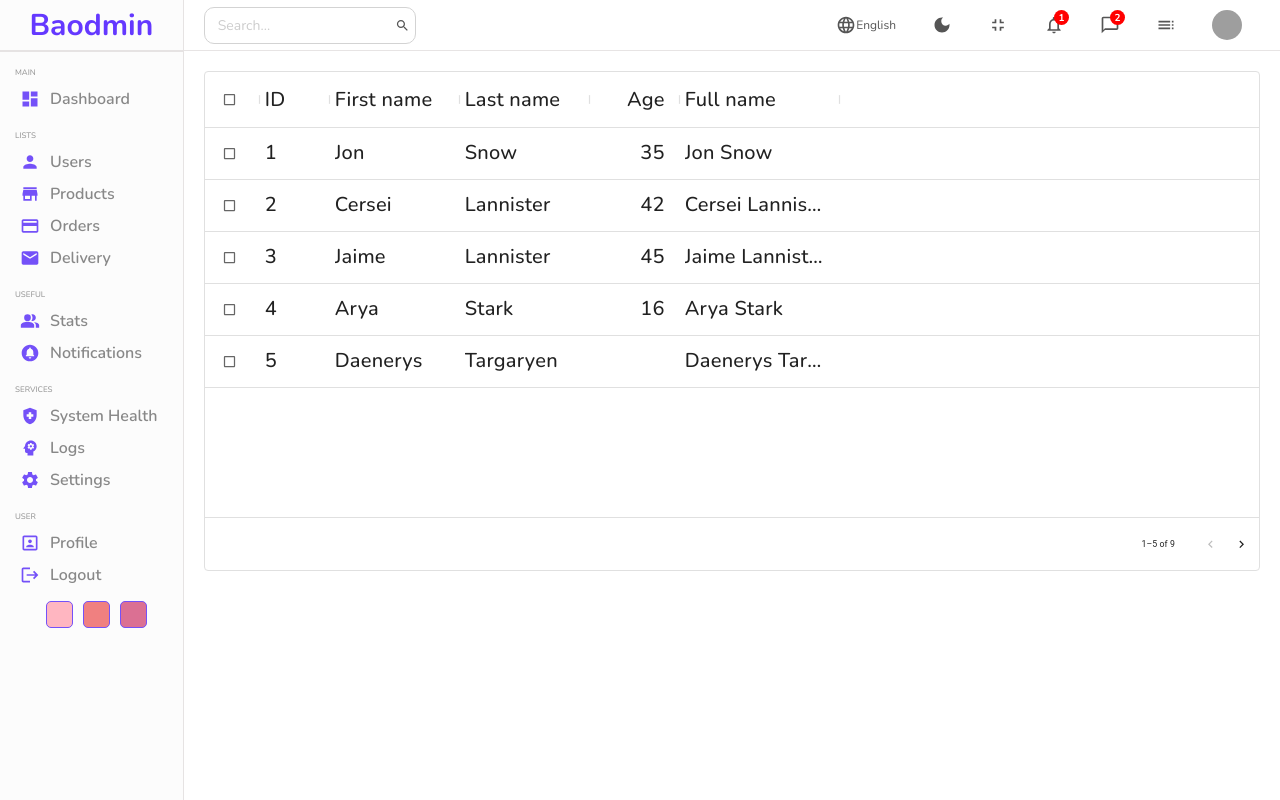
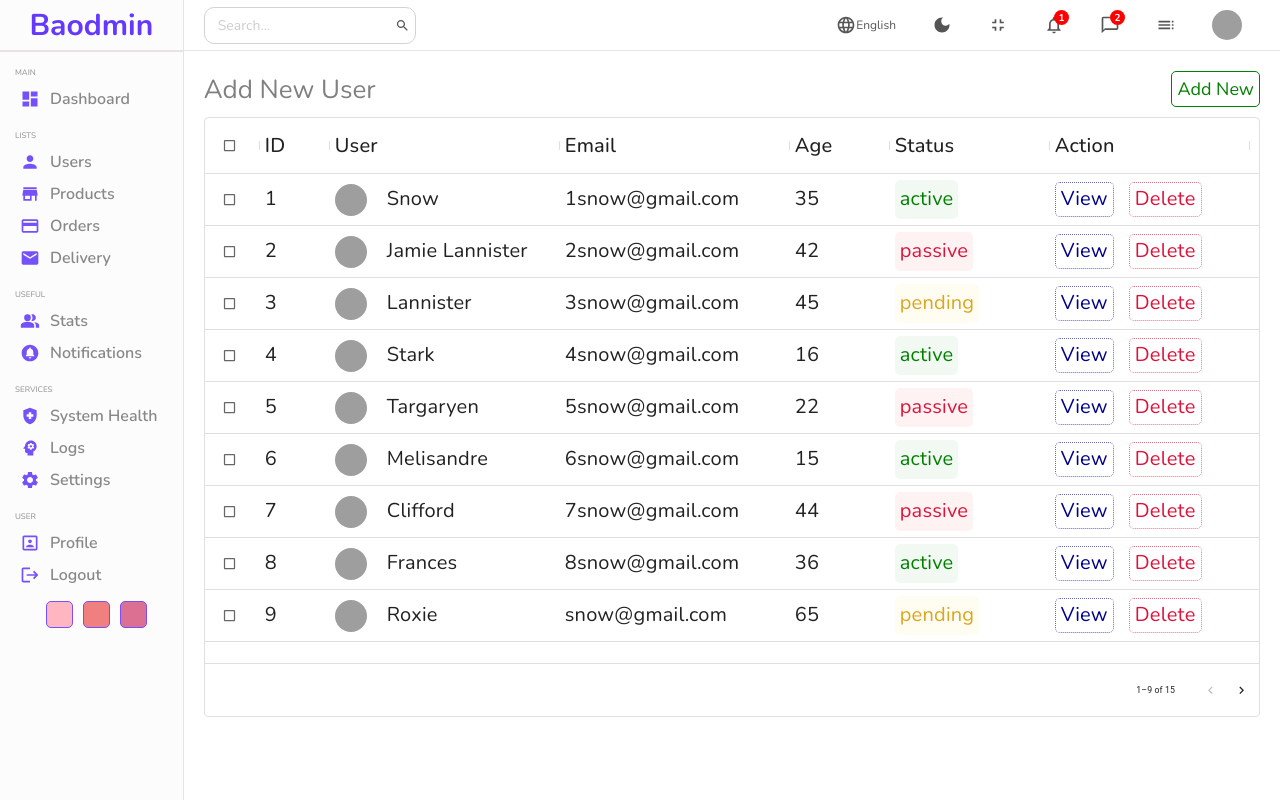
Before and after one commit to DevAnonitos/Dashboard_Reactjs, a React (Create React App) app: page /users in a window 1280 px wide. Built offline with nearby package versions, Linux system fonts and the light colour scheme; grey boxes are pictures that could not be loaded.

Commit message:
update-dataGrid

```diff
--- a/src/components/Datatable/Datatable.jsx
+++ b/src/components/Datatable/Datatable.jsx
@@ -1,54 +1,62 @@
 import React from 'react'
 import './datatable.scss'
 import { DataGrid } from '@mui/x-data-grid';
+import { userColumns, userRows } from "../../datatablesource";
+import { Link } from "react-router-dom";
+import { useState } from "react";
 
-const columns = [
-  { field: 'id', headerName: 'ID', width: 70 },
-  { field: 'firstName', headerName: 'First name', width: 130 },
-  { field: 'lastName', headerName: 'Last name', width: 130 },
-  {
-    field: 'age',
-    headerName: 'Age',
-    type: 'number',
-    width: 90,
-  },
-  {
-    field: 'fullName',
-    headerName: 'Full name',
-    description: 'This column has a value getter and is not sortable.',
-    sortable: false,
-    width: 160,
-    valueGetter: (params) =>
-      `${params.row.firstName || ''} ${params.row.lastName || ''}`,
+
+
+const Datatable = () => {
+
+  const [data, setData] = useState(userRows);
+
+  const handleDelete = (id) => {
+    setData(data.filter((item) => item.id !== id));
+  };
+
+  const actionColumn = [
+    {
+      field: "action",
+      headerName: "Action",
+      width: 200,
+      renderCell: (params) => {
+        return (
+          <div className="cellAction">
+            <Link to="/users/test" style={{ textDecoration: "none" }}>
+              <div className="viewButton">View</div>
+            </Link>
+            <div
+              className="deleteButton"
+              onClick={() => handleDelete(params.row.id)}
+            >
+              Delete
+            </div>
+          </div>
+        );
+      },
   },
 ];
 
-const rows = [
-  { id: 1, lastName: 'Snow', firstName: 'Jon', age: 35 },
-  { id: 2, lastName: 'Lannister', firstName: 'Cersei', age: 42 },
-  { id: 3, lastName: 'Lannister', firstName: 'Jaime', age: 45 },
-  { id: 4, lastName: 'Stark', firstName: 'Arya', age: 16 },
-  { id: 5, lastName: 'Targaryen', firstName: 'Daenerys', age: null },
-  { id: 6, lastName: 'Melisandre', firstName: null, age: 150 },
-  { id: 7, lastName: 'Clifford', firstName: 'Ferrara', age: 44 },
-  { id: 8, lastName: 'Frances', firstName: 'Rossini', age: 36 },
-  { id: 9, lastName: 'Roxie', firstName: 'Harvey', age: 65 },
-];
-
-
-const Datatable = () => {
   return (
     <div className='datatable'>
-      <div style={{ height: 500, width: '100%' }}>
-        <DataGrid
-          rows={rows}
-          columns={columns}
-          pageSize={5}
-          rowsPerPageOptions={[5]}
-          checkboxSelection
-          sx={{fontSize: 20, fontWeight: 500}}
-        />
+      <div className="datatableTitle">
+        Add New User
+        <Link to="/users/new" className="link">
+          Add New
+        </Link>
       </div>
+      <DataGrid
+        className="datagrid"
+        rows={data}
+        columns={userColumns.concat(actionColumn)}
+        pageSize={9}
+        rowsPerPageOptions={[9]}
+        checkboxSelection
+        sx={{
+          fontSize: 20,
+        }}
+      />
     </div>
   )
 }
--- a/src/components/Datatable/datatable.scss
+++ b/src/components/Datatable/datatable.scss
@@ -1,5 +1,80 @@
 .datatable {
     height: 600px;
     padding: 20px;
-    overflow: hidden;
+
+    .datatableTitle{
+        width: 100%;
+        font-size: 2.6rem;
+        color: gray;
+        margin-bottom: 10px;
+        display: flex;
+        align-items: center;
+        justify-content: space-between;
+
+        .link{
+            text-decoration: none;
+            color: green;
+            font-size: 1.8rem;
+            font-weight: 400;
+            border: 1px solid green;
+            padding: 5px;
+            border-radius: 5px;
+            cursor: pointer;
+        }
+    }
+
+    .cellWithImg {
+        display: flex;
+        align-items: center;
+
+        .cellImg {
+            width: 32px;
+            height: 32px;
+            border-radius: 50%;
+            object-fit: cover;
+            margin-right: 20px;
+        }
+    }
+
+    .cellWithStatus {
+        padding: 5px;
+        border-radius: 5px;
+
+        &.active {
+            background-color: rgba(0, 128, 0, 0.05);
+            color: green;
+        }
+
+        &.pending {
+            background-color: rgba(255, 217, 0, 0.05);
+            color: goldenrod;
+        }
+
+        &.passive {
+            background-color: rgba(255, 0, 0, 0.05);
+            color: crimson;
+        }
+    }
+
+    .cellAction {
+        display: flex;
+        align-items: center;
+        gap: 15px;
+
+        .viewButton {
+            padding: 2px 5px;
+            border-radius: 5px;
+            color: darkblue;
+            border: 1px dotted rgba(0, 0, 139, 0.596);
+            cursor: pointer;
+        }
+
+        .deleteButton {
+            padding: 2px 5px;
+            border-radius: 5px;
+            color: crimson;
+            border: 1px dotted rgba(220, 20, 60, 0.6);
+            cursor: pointer;
+        }
+    }
 }
--- /dev/null
+++ b/src/datatablesource.js
@@ -0,0 +1,163 @@
+export const userColumns = [
+    { field: "id", headerName: "ID", width: 70 },
+    {
+      field: "user",
+      headerName: "User",
+      width: 230,
+      renderCell: (params) => {
+        return (
+          <div className="cellWithImg">
+            <img className="cellImg" src={params.row.img} alt="avatar" />
+            {params.row.username}
+          </div>
+        );
+      },
+    },
+    {
+      field: "email",
+      headerName: "Email",
+      width: 230,
+    },
+
+    {
+      field: "age",
+      headerName: "Age",
+      width: 100,
+    },
+    {
+      field: "status",
+      headerName: "Status",
+      width: 160,
+      renderCell: (params) => {
+        return (
+          <div className={`cellWithStatus ${params.row.status}`}>
+            {params.row.status}
+          </div>
+        );
+      },
+    },
+  ];
+
+  //temporary data
+  export const userRows = [
+    {
+      id: 1,
+      username: "Snow",
+      img: "https://images.pexels.com/photos/1820770/pexels-photo-1820770.jpeg?auto=compress&cs=tinysrgb&dpr=2&w=500",
+      status: "active",
+      email: "1snow@gmail.com",
+      age: 35,
+    },
+    {
+        id: 2,
+        username: "Jamie Lannister",
+        img: "https://images.pexels.com/photos/1820770/pexels-photo-1820770.jpeg?auto=compress&cs=tinysrgb&dpr=2&w=500",
+        email: "2snow@gmail.com",
+        status: "passive",
+        age: 42,
+    },
+    {
+        id: 3,
+        username: "Lannister",
+        img: "https://images.pexels.com/photos/1820770/pexels-photo-1820770.jpeg?auto=compress&cs=tinysrgb&dpr=2&w=500",
+        email: "3snow@gmail.com",
+        status: "pending",
+        age: 45,
+    },
+    {
+        id: 4,
+        username: "Stark",
+        img: "https://images.pexels.com/photos/1820770/pexels-photo-1820770.jpeg?auto=compress&cs=tinysrgb&dpr=2&w=500",
+        email: "4snow@gmail.com",
+        status: "active",
+        age: 16,
+    },
+    {
+        id: 5,
+        username: "Targaryen",
+        img: "https://images.pexels.com/photos/1820770/pexels-photo-1820770.jpeg?auto=compress&cs=tinysrgb&dpr=2&w=500",
+        email: "5snow@gmail.com",
+        status: "passive",
+        age: 22,
+    },
+    {
+        id: 6,
+        username: "Melisandre",
+        img: "https://images.pexels.com/photos/1820770/pexels-photo-1820770.jpeg?auto=compress&cs=tinysrgb&dpr=2&w=500",
+        email: "6snow@gmail.com",
+        status: "active",
+        age: 15,
+    },
+    {
+        id: 7,
+        username: "Clifford",
+        img: "https://images.pexels.com/photos/1820770/pexels-photo-1820770.jpeg?auto=compress&cs=tinysrgb&dpr=2&w=500",
+        email: "7snow@gmail.com",
+        status: "passive",
+        age: 44,
+    },
+    {
+        id: 8,
+        username: "Frances",
+        img: "https://images.pexels.com/photos/1820770/pexels-photo-1820770.jpeg?auto=compress&cs=tinysrgb&dpr=2&w=500",
+        email: "8snow@gmail.com",
+        status: "active",
+        age: 36,
+    },
+    {
+        id: 9,
+        username: "Roxie",
+        img: "https://images.pexels.com/photos/1820770/pexels-photo-1820770.jpeg?auto=compress&cs=tinysrgb&dpr=2&w=500",
+        email: "snow@gmail.com",
+        status: "pending",
+        age: 65,
+    },
+    {
+        id: 10,
+        username: "Roxie",
+        img: "https://images.pexels.com/photos/1820770/pexels-photo-1820770.jpeg?auto=compress&cs=tinysrgb&dpr=2&w=500",
+        email: "snow@gmail.com",
+        status: "active",
+        age: 65,
+    },
+    {
+        id: 11,
+        username: "Amx",
+        img: "https://images.pexels.com/photos/1820770/pexels-photo-1820770.jpeg?auto=compress&cs=tinysrgb&dpr=2&w=500",
+        email: "Amxai@gmail.com",
+        status: "active",
+        age: 35,
+    },
+    {
+        id: 12,
+        username: "Miiuu",
+        img: "https://images.pexels.com/photos/1820770/pexels-photo-1820770.jpeg?auto=compress&cs=tinysrgb&dpr=2&w=500",
+        email: "Miu1342@gmail.com",
+        status: "pending",
+        age: 25,
+    },
+    {
+        id: 13,
+        username: "Sotana",
+        img: "https://images.pexels.com/photos/1820770/pexels-photo-1820770.jpeg?auto=compress&cs=tinysrgb&dpr=2&w=500",
+        email: "Sotana512@gmail.com",
+        status: "passive",
+        age: 34,
+    },
+    {
+        id: 14,
+        username: "Duy",
+        img: "https://images.pexels.com/photos/1820770/pexels-photo-1820770.jpeg?auto=compress&cs=tinysrgb&dpr=2&w=500",
+        email: "Đuye@ou.edu.vn",
+        status: "active",
+        age: 25,
+    },
+    {
+        id: 14,
+        username: "KhangLe",
+        img: "https://images.pexels.com/photos/1820770/pexels-photo-1820770.jpeg?auto=compress&cs=tinysrgb&dpr=2&w=500",
+        email: "Khonglang@gmai.com",
+        status: "active",
+        age: 25,
+    },
+];
```
